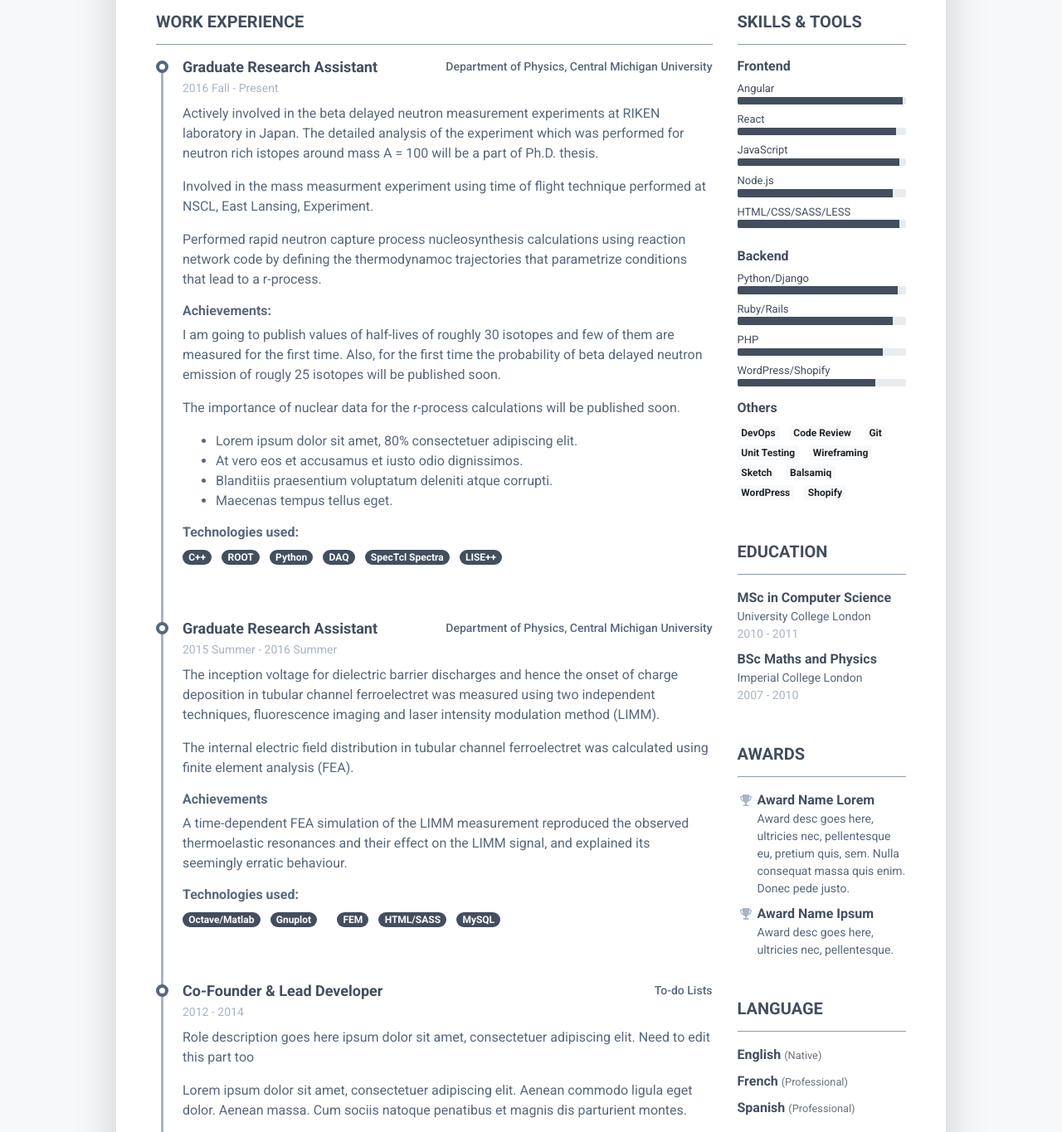
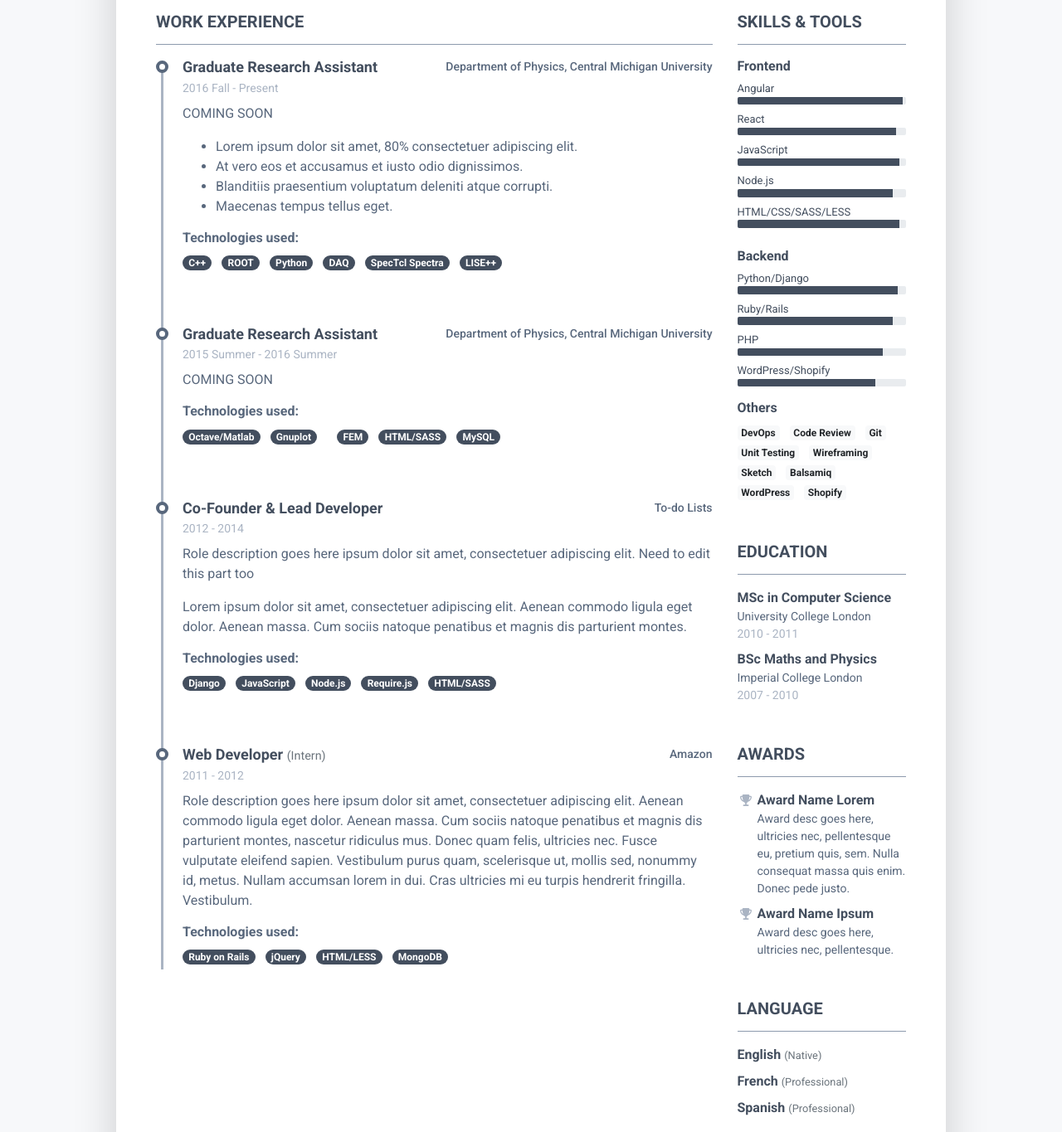
Before and after one commit to NepalNeerajan/NepalNeerajan.github.io, a plain HTML site: page index.html in a window 1280 px wide. Shown: the part 460-1825 px from the top of the page at 83% size. Drawn offline with Linux system fonts and the light colour scheme.

Commit message:
few lines commented

```diff
--- a/index.html
+++ b/index.html
@@ -76,12 +76,13 @@
 										    <div class="resume-position-time">2016 Fall - Present</div>
 									    </div><!--//resume-timeline-item-header-->
 									    <div class="resume-timeline-item-desc">
+                                            <p> COMING SOON </P> <!----
                                             <p>Actively involved in the beta delayed neutron measurement experiments at RIKEN laboratory in Japan. The detailed analysis of the experiment which was performed for neutron rich istopes around mass A = 100 will be a part of Ph.D. thesis.</p>
                                             <p>Involved in the mass measurment experiment using time of flight technique performed at NSCL, East Lansing, Experiment. </p>
                                             <p>Performed rapid neutron capture process nucleosynthesis calculations using reaction network code by defining the thermodynamoc trajectories that parametrize conditions that lead to a r-process.</p>
 										    <h4 class="resume-timeline-item-desc-heading font-weight-bold">Achievements:</h4>
                                             <p>I am going to publish values of half-lives of roughly 30 isotopes and few of them are measured for the first time. Also, for the first time the probability of beta delayed neutron emission of rougly 25 isotopes will be published soon.</p>
-                                            </p>The importance of nuclear data for the r-process calculations will be published soon. </p>
+                                            </p>The importance of nuclear data for the r-process calculations will be published soon. </p> -->
 
                                             <ul>
 											    <li>Lorem ipsum dolor sit amet, 80% consectetuer adipiscing elit.</li>
@@ -112,10 +113,11 @@
 										    <div class="resume-position-time">2015 Summer - 2016 Summer</div>
 									    </div><!--//resume-timeline-item-header-->
 									    <div class="resume-timeline-item-desc">
+                                            <p> COMING SOON </P> <!----
 										    <p>The inception voltage for dielectric barrier discharges and hence the onset of charge deposition in tubular channel ferroelectret was measured using two independent techniques, fluorescence imaging and laser intensity modulation method (LIMM).</p>
                                             </p>The internal electric field distribution in tubular channel ferroelectret was calculated using finite element analysis (FEA).</p>
 										    <h4 class="resume-timeline-item-desc-heading font-weight-bold">Achievements</h4>
-										    <p>A time-dependent FEA simulation of the LIMM measurement reproduced the observed thermoelastic resonances and their effect on the LIMM signal, and explained its seemingly erratic behaviour.</p>
+										    <p>A time-dependent FEA simulation of the LIMM measurement reproduced the observed thermoelastic resonances and their effect on the LIMM signal, and explained its seemingly erratic behaviour.</p> -->
 										    <h4 class="resume-timeline-item-desc-heading font-weight-bold">Technologies used:</h4>
 										    <ul class="list-inline">
 											    <li class="list-inline-item"><span class="badge badge-primary badge-pill">Octave/Matlab</span></li>
```
